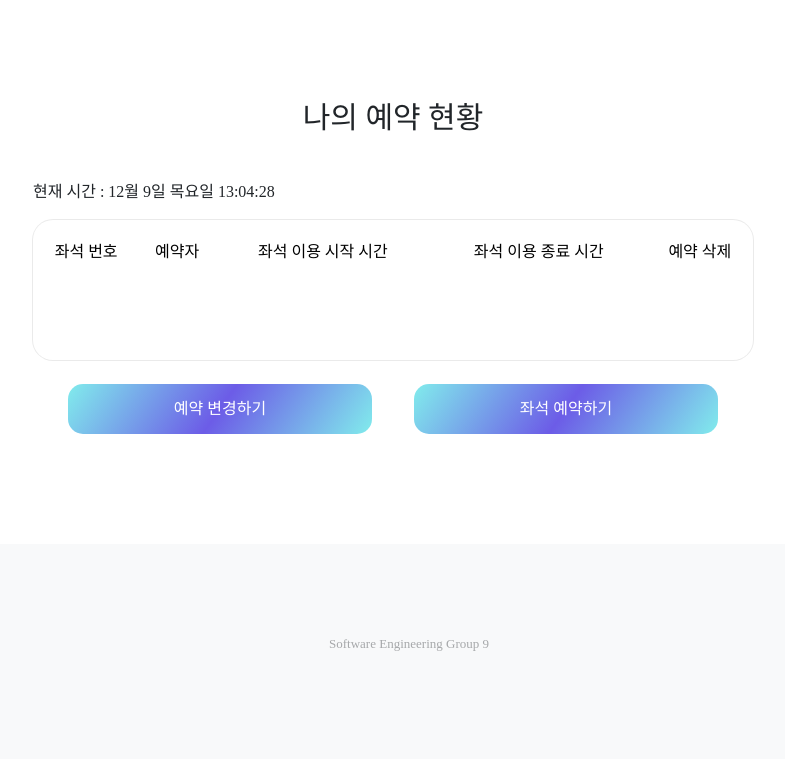
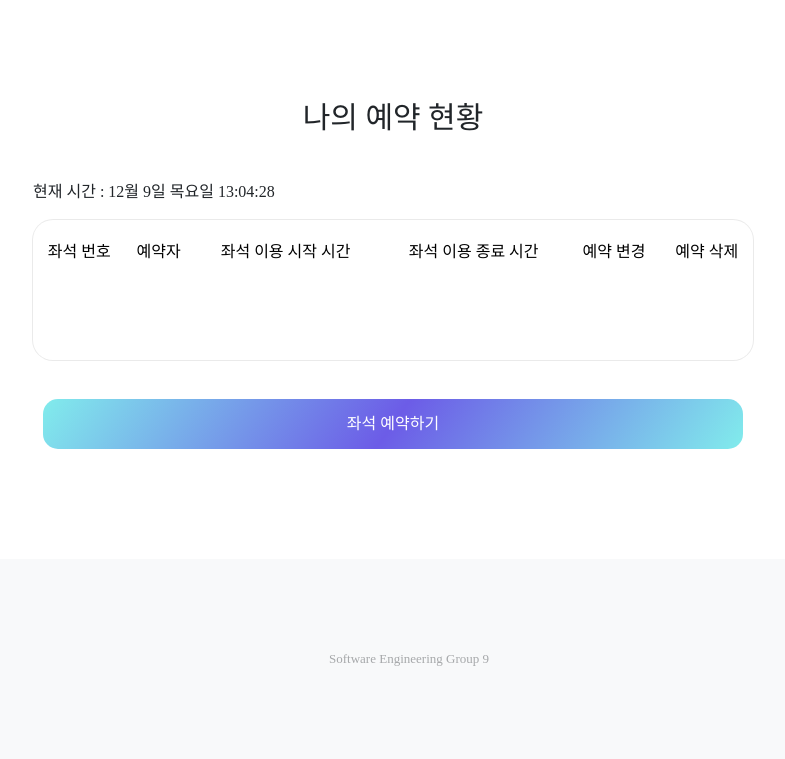
Before and after one commit to jiuk96/Lib_Recommend, a Flask app: page /main in a window 1280 px wide. Shown: the part 56-815 px from the top of the page, without its empty margins (247-1032 px from the left). Before the commit the page ends 707 px from the top, so only its background shows below. Run offline with Flask 2, Linux system fonts and the light colour scheme; the visitor is signed in with stand-in values (Sample User, id 1); data comes from the database, SQL or seed files in the repository; data that the repository does not hold is empty; some libraries are stand-ins or nearby versions; some web fonts are replaced.

Commit message:
메인 변경버튼 추가(미완)

```diff
--- a/templates/main.html
+++ b/templates/main.html
@@ -8,7 +8,7 @@
 {% extends 'base.html' %}
 {% block scripts %}
 <script>
-  function deleteReserve(reservationID, seatNum, user_id) {
+    function deleteReserve(reservationID, seatNum, user_id) {
       $.ajax({
           url: '/main',
           type: 'DELETE',
@@ -23,10 +23,26 @@
                   window.location.reload()
               } else {
                   alert("삭제 실패!")
-              }
-          }
-      })
-  }
+                }
+            }
+        })
+    }
+    function changeReservation(reservationID){
+        $.ajax({
+            url: '/main',
+            type: 'post',
+            data: {
+                'reservationID' : reservationID,
+            },
+            success: function (res) {
+                if (res['result'] == 'success') {
+                    window.location.href = '/reserve'
+                } else {
+                    alert("에러 발생!")
+                }
+            }
+        })
+    }
 </script>
 {% endblock %}
 
@@ -60,10 +76,11 @@
     <table  class="table-primary">
         <thead>
         <tr>
-            <td id="b" scope="col">좌석 번호</td>
+            <td scope="col">좌석 번호</td>
             <td scope="col">예약자</td>
             <td scope="col">좌석 이용 시작 시간</td>
-            <td id="a" scope="col">좌석 이용 종료 시간</td>
+            <td scope="col">좌석 이용 종료 시간</td>
+            <td scope="col">예약 변경</td>
             <td scope="col">예약 삭제</td>
         </tr>
         </thead>
@@ -75,7 +92,8 @@
             <td id="user_ID" scope="row">{{ list.user_id }}</td>
             <td id="starttime" scope="row">{{ list.starttime }}</td>
             <td id="finishtime" scope="row">{{ list.finishtime }}</td>
-            <td id="reserved_time" scope="row"><button id="del" class="btn btn-primary" onclick="deleteReserve('{{list.reservationID}}', '{{list.seatNum}}', '{{list.user_id}}')">삭제</button></td>
+            <td scope="row"><button id="chn" class="btn btn-primary" onclick="changeReservation('{{ list.reservationID }}')">변경</button></td>
+            <td scope="row"><button id="del" class="btn btn-primary" onclick="deleteReserve('{{list.reservationID}}', '{{list.seatNum}}', '{{list.user_id}}')">삭제</button></td>
         </tr>
         {% endfor %}
         </tbody>
@@ -83,9 +101,6 @@
 </div>
 <br>
 <div id="bt">
-    <!--reserve.html에서 변경을 처리할 때 자바스크립트 도움 필요하면 아래처럼 버튼 형식-->
-    <!--자바스크립트 도움 필요 없으면 a태그로 변경해서 href를 reserve로-->
-    <button id="ext" class="btn btn-primary" onclick=change()>예약 변경하기</button>
     <a class="btn btn-primary"  href="/reserve" >좌석 예약하기</a>
 </div>
 
@@ -133,7 +148,7 @@
         border-radius: 20px;
         width:720px;
     }
-    #del{
+    #del, #chn{
         background-color: #d0d1d1;
         border:none;
     }
@@ -142,7 +157,8 @@
         margin-bottom: 110px;
     }
     #bt a{
-        width:304px;
+        margin-top:15px;
+        width:700px;
         height: 50px;
         padding: 0;
         line-height: 50px;
@@ -150,17 +166,6 @@
         border:none;
         border-radius: 15px;
     }
-    #bt button{
-        width:304px;
-        height: 50px;
-        padding: 0;
-        line-height: 50px;
-        background: linear-gradient(125deg,#81ecec,#6c5ce7,#81ecec);
-        border:none;
-        border-radius: 15px;
-    }
-    #ext{
-        margin-right:38px;
-    }
+
 </style>
 {% endblock %}
```
